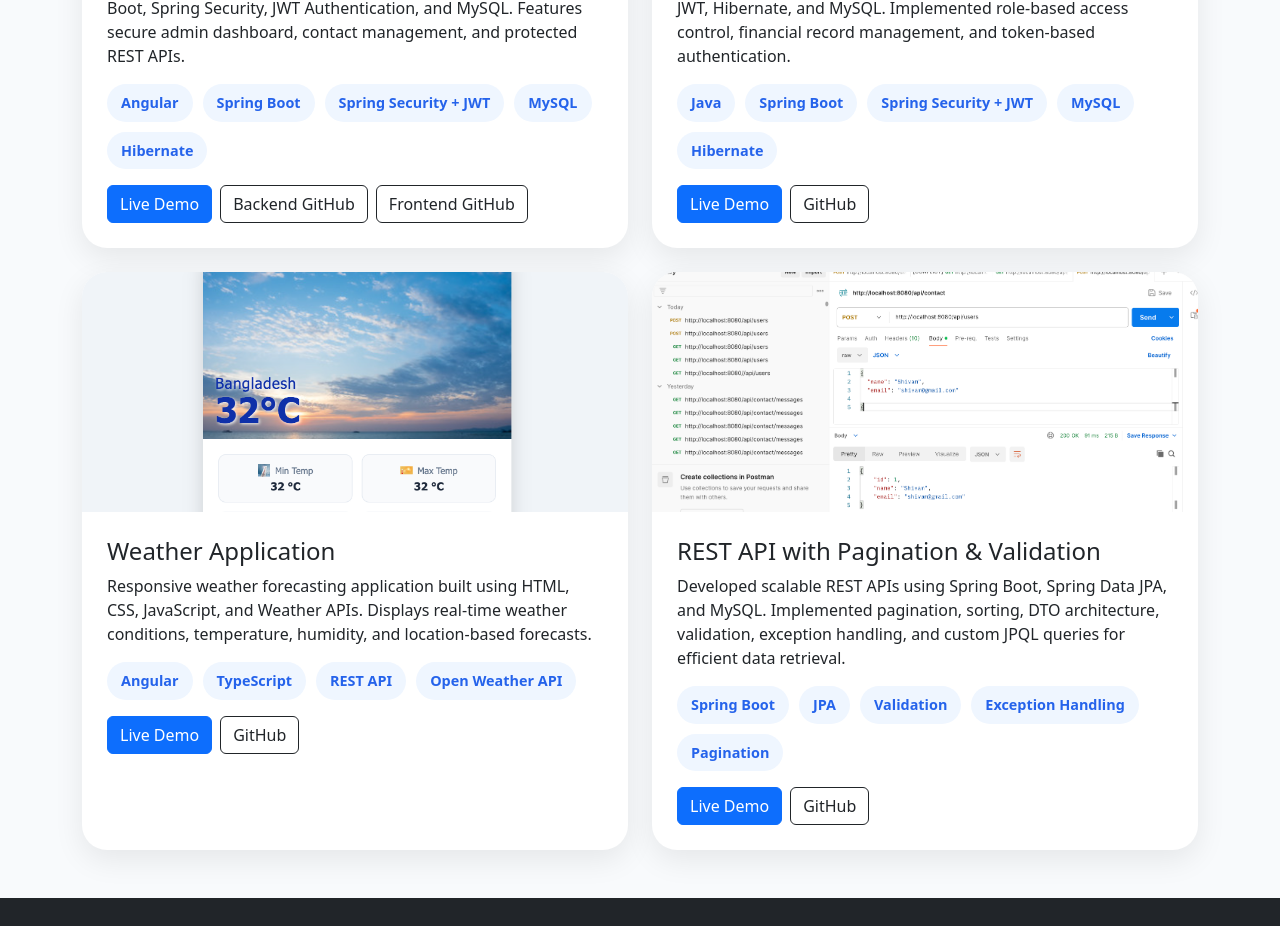
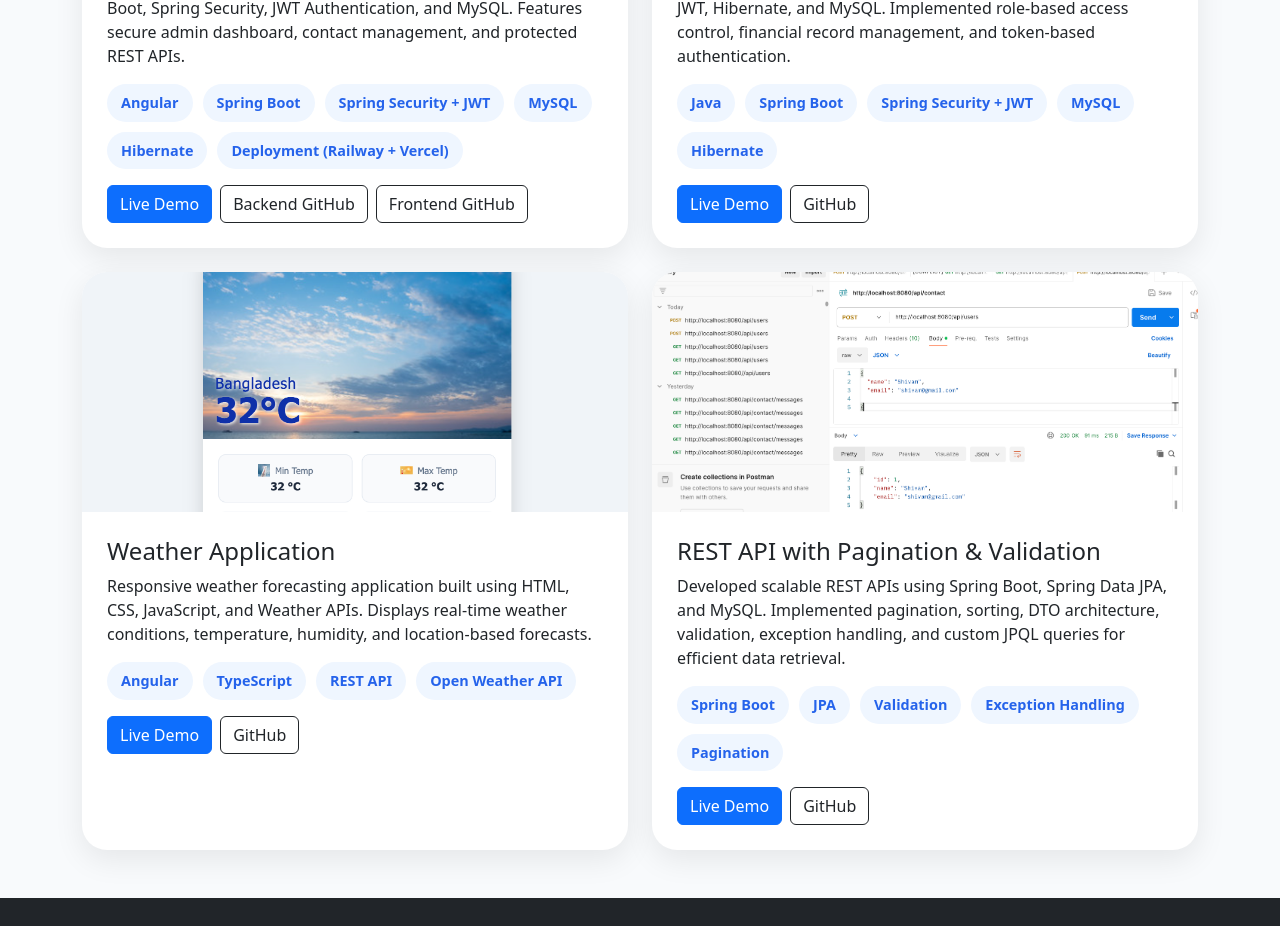
Before and after one commit to ShivamVishw/portfolio-frontend, an Angular app: page / in a window 1280 px wide. Shown: the part 2676-3602 px from the top of the page. Built offline with nearby package versions, Linux system fonts and the light colour scheme.

Commit message:
Added skills in portfolio project

```diff
--- a/src/app/pages/home/home.html
+++ b/src/app/pages/home/home.html
@@ -548,6 +548,8 @@ href="https://cdn.jsdelivr.net/gh/devicons/devicon@latest/devicon.min.css">
                 <span>Spring Security + JWT</span>
                 <span>MySQL</span>
                 <span>Hibernate</span>
+                <span>Deployment (Railway + Vercel)</span>
+
 
               </div>
 
```
